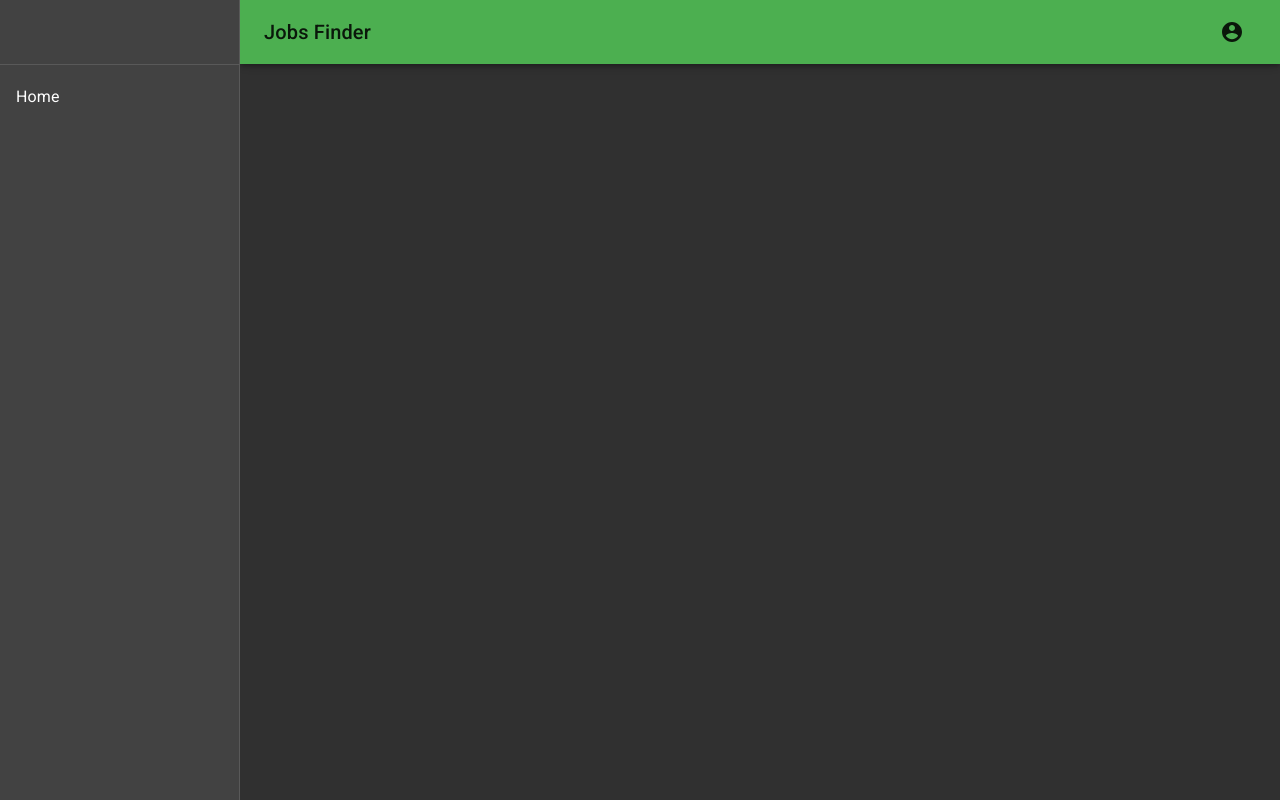
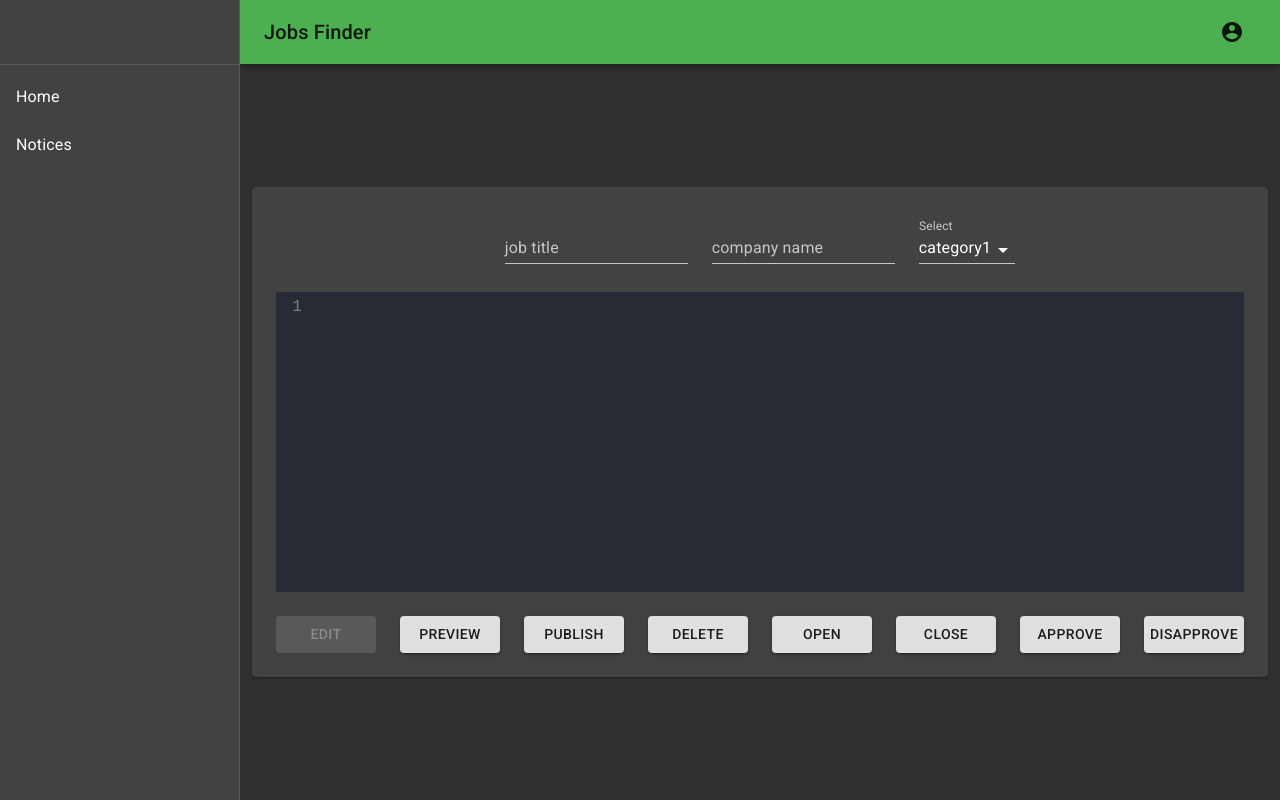
Before and after one commit to runt1m33rr0r/job-career, a React (Create React App) app in the folder jobseeker-ui/: page /notices in a window 1280 px wide. Built offline with nearby package versions, Linux system fonts and the light colour scheme.

Commit message:
made the notice component with its editor

```diff
--- a/jobseeker-ui/src/components/App.jsx
+++ b/jobseeker-ui/src/components/App.jsx
@@ -97,6 +97,7 @@ function App() {
       <Divider />
       <List>
         <DrawerItem text="Home" linkTo="/" />
+        <DrawerItem text="Notices" linkTo="/notices" />
       </List>
     </div>
   );
@@ -177,12 +178,13 @@ function App() {
           <div className={classes.toolbar} />
           <Grid
             container
-            direction="column"
             justify="center"
             alignItems="center"
             className={classes.content}
           >
-            <Routes />
+            <Grid item container justify="center" alignItems="center">
+              <Routes />
+            </Grid>
           </Grid>
         </main>
       </div>
--- a/jobseeker-ui/src/components/Auth/AuthSelectMenu.jsx
+++ b/jobseeker-ui/src/components/Auth/AuthSelectMenu.jsx
@@ -2,7 +2,7 @@ import React from "react";
 import MenuItem from "@material-ui/core/MenuItem";
 import TextField from "./AuthTextField";
 
-function AuthButton(props) {
+function AuthSelectMenu(props) {
   const [userType, setUserType] = React.useState("Person");
 
   const handleUserTypeChange = event => {
@@ -29,4 +29,4 @@ function AuthButton(props) {
   );
 }
 
-export default AuthButton;
+export default AuthSelectMenu;
--- a/jobseeker-ui/src/components/Input.jsx
+++ b/jobseeker-ui/src/components/Input.jsx
@@ -1,22 +1,48 @@
 import React, { useEffect } from "react";
 import CodeMirror from "codemirror";
+import { makeStyles } from "@material-ui/core/styles";
 
 import "codemirror/mode/markdown/markdown";
 import "codemirror/lib/codemirror.css";
 import "codemirror/theme/dracula.css";
 
-function Input() {
-  const textArea = React.createRef();
+let textArea = null;
+let handleChange = null;
+let cm = null;
+
+const useStyles = makeStyles(theme => ({
+  editor: {
+    fontSize: "large"
+  }
+}));
+
+function Input(props) {
+  const classes = useStyles();
+  textArea = React.createRef();
+  handleChange = () => props.onChange(cm.getValue());
 
   useEffect(() => {
-    CodeMirror.fromTextArea(textArea.current, {
+    cm = CodeMirror.fromTextArea(textArea.current, {
       lineNumbers: true,
       mode: "markdown",
-      theme: "dracula"
+      theme: "dracula",
+      lineWrapping: false
     });
-  }, [textArea]);
 
-  return <textarea ref={textArea}></textarea>;
+    cm.setValue(props.text);
+    cm.setSize(textArea.current.parentNode.clientWidth, null);
+
+    return () => {
+      handleChange();
+      cm.toTextArea();
+    };
+  }, [props]);
+
+  return (
+    <div className={classes.editor}>
+      <textarea ref={textArea} {...props} />
+    </div>
+  );
 }
 
 export default Input;
--- /dev/null
+++ b/jobseeker-ui/src/components/Notice.jsx
@@ -0,0 +1,137 @@
+import React, { useState } from "react";
+import Paper from "@material-ui/core/Paper";
+import MenuItem from "@material-ui/core/MenuItem";
+import Grid from "@material-ui/core/Grid";
+import TextField from "@material-ui/core/TextField";
+import Button from "@material-ui/core/Button";
+import { makeStyles } from "@material-ui/core/styles";
+import ReactMarkdown from "react-markdown/with-html";
+import Input from "./Input";
+
+const categories = ["category1", "category2", "category3"];
+
+const useStyles = makeStyles(theme => ({
+  noticeContainer: {
+    padding: theme.spacing(3, 3)
+  },
+  description: {
+    width: "100%"
+  },
+  button: {
+    width: 100
+  }
+}));
+
+function Notice() {
+  const classes = useStyles();
+  const [category, setCategory] = useState(categories[0]);
+  const [markdown, setMarkdown] = useState("");
+  const [isEditing, setIsEditing] = useState(true);
+
+  const handleCategoryChange = event => {
+    setCategory(event.target.value);
+  };
+
+  const handleDescriptionChange = text => setMarkdown(text);
+  const handleDescriptionButtonPress = () => setIsEditing(!isEditing);
+
+  return (
+    <Paper className={classes.noticeContainer}>
+      <Grid
+        container
+        direction="column"
+        justify="center"
+        alignItems="center"
+        spacing={3}
+      >
+        <Grid container justify="center" alignItems="center" item spacing={3}>
+          <Grid item>
+            <TextField label="job title" margin="dense" />
+          </Grid>
+          <Grid item>
+            <TextField label="company name" margin="dense" />
+          </Grid>
+          <Grid item>
+            <TextField
+              select
+              label="Select"
+              className={classes.textField}
+              value={category}
+              onChange={handleCategoryChange}
+              margin="dense"
+            >
+              {categories.map(option => (
+                <MenuItem key={option} value={option}>
+                  {option}
+                </MenuItem>
+              ))}
+            </TextField>
+          </Grid>
+        </Grid>
+        <Grid item className={classes.description}>
+          {isEditing ? (
+            <Input onChange={handleDescriptionChange} text={markdown} />
+          ) : (
+            <div>
+              <ReactMarkdown source={markdown} escapeHtml={false} />
+            </div>
+          )}
+        </Grid>
+        <Grid container justify="center" alignItems="center" item spacing={3}>
+          <Grid item>
+            <Button
+              className={classes.button}
+              variant="contained"
+              onClick={handleDescriptionButtonPress}
+              disabled={isEditing ? true : false}
+            >
+              Edit
+            </Button>
+          </Grid>
+          <Grid item>
+            <Button
+              className={classes.button}
+              variant="contained"
+              onClick={handleDescriptionButtonPress}
+              disabled={!isEditing ? true : false}
+            >
+              Preview
+            </Button>
+          </Grid>
+          <Grid item>
+            <Button className={classes.button} variant="contained">
+              Publish
+            </Button>
+          </Grid>
+          <Grid item>
+            <Button className={classes.button} variant="contained">
+              Delete
+            </Button>
+          </Grid>
+          <Grid item>
+            <Button className={classes.button} variant="contained">
+              Open
+            </Button>
+          </Grid>
+          <Grid item>
+            <Button className={classes.button} variant="contained">
+              Close
+            </Button>
+          </Grid>
+          <Grid item>
+            <Button className={classes.button} variant="contained">
+              Approve
+            </Button>
+          </Grid>
+          <Grid item>
+            <Button className={classes.button} variant="contained">
+              Disapprove
+            </Button>
+          </Grid>
+        </Grid>
+      </Grid>
+    </Paper>
+  );
+}
+
+export default Notice;
--- a/jobseeker-ui/src/components/Routes.jsx
+++ b/jobseeker-ui/src/components/Routes.jsx
@@ -3,12 +3,14 @@ import { Route, Switch } from "react-router-dom";
 import Home from "./Home";
 import Register from "./Auth/Register";
 import Login from "./Auth/Login";
+import Notice from "./Notice";
 
 const Routes = () => (
   <Switch>
     <Route exact path="/" component={Home} />
     <Route path="/register" component={Register} />
     <Route path="/login" component={Login} />
+    <Route path="/notices" component={Notice} />
   </Switch>
 );
 
```
